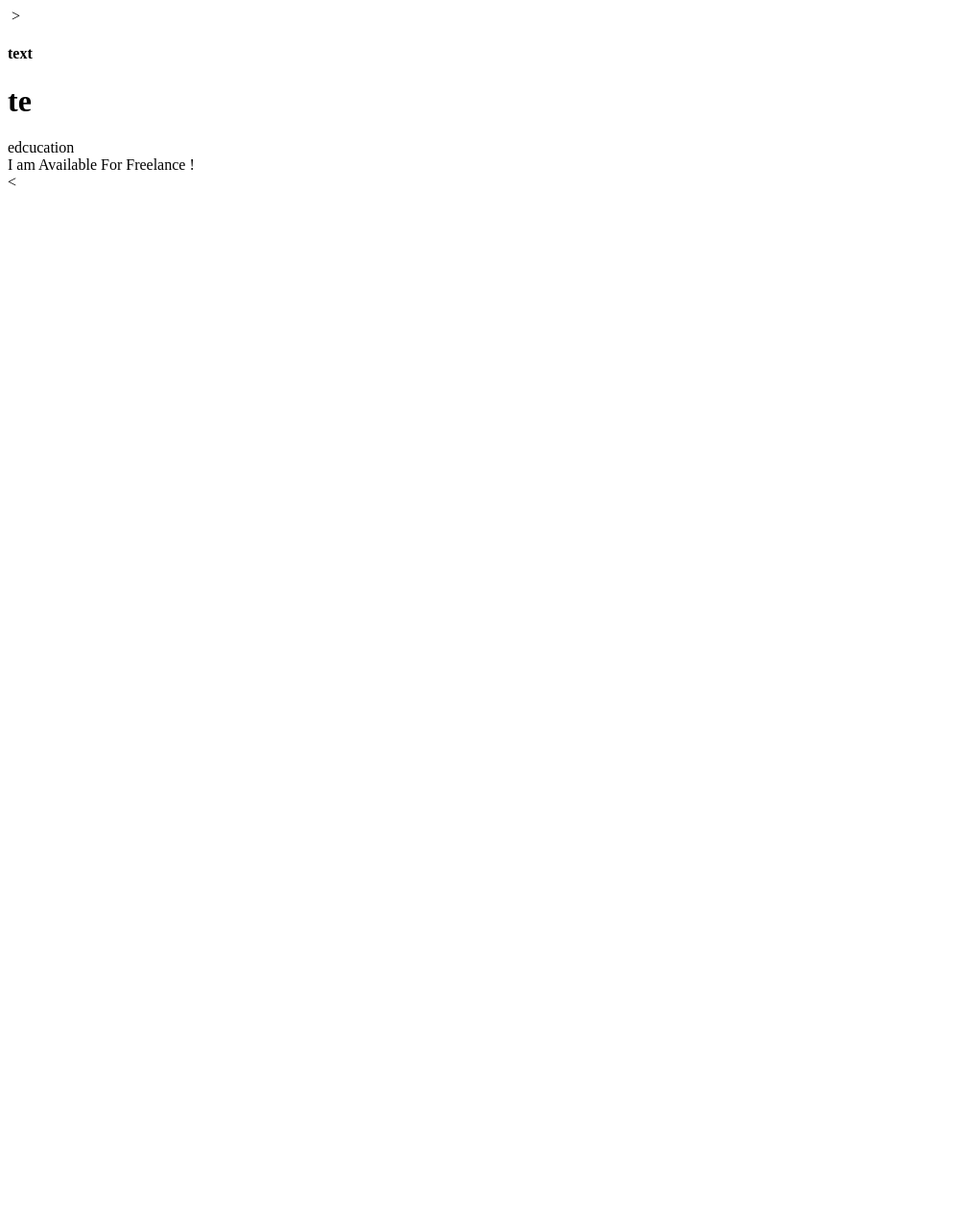
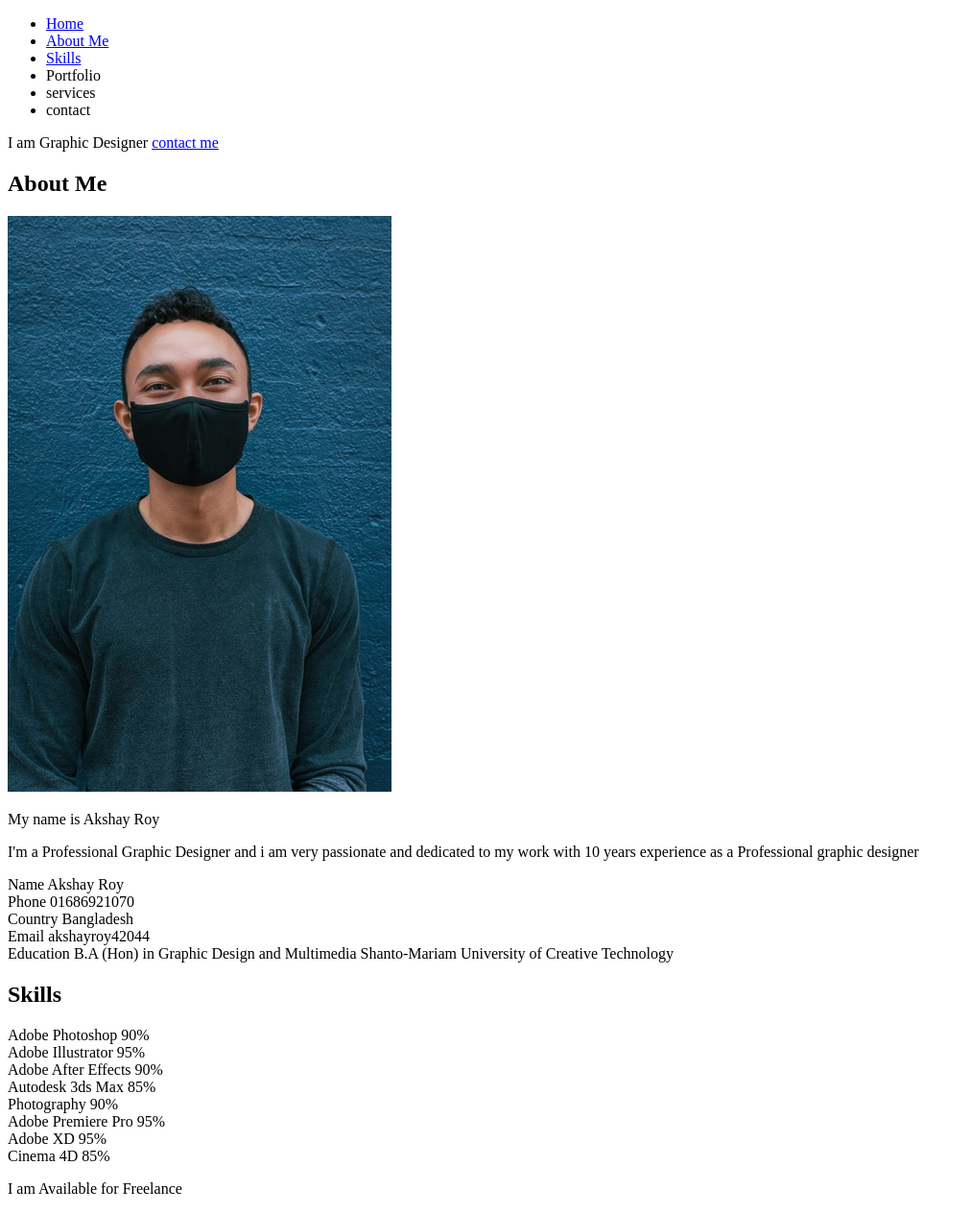
Before and after one commit to herve26/glory, a plain HTML site: page index.html in a window 1280 px wide. Shown: the whole page at 96% size, without its empty margins (0-1013 px from the left). Before the commit the page ends 800 px from the top, so only its background shows below. Drawn offline with Linux system fonts and the light colour scheme.

Commit message:
finish html structure first half

```diff
--- a/index.html
+++ b/index.html
@@ -6,63 +6,142 @@
     <title>Document</title>
 </head>
 <body>
-       <div>
-           <div>
-               <img src=""> <!-- logo-->>
+    <header class="header">
+        <div class="logo"></div>
+        <nav class="nav">
+            <ul class="menu">
+                <li class="menu_item"><a href="#">Home</a></li>
+                <li class="menu_item active"><a href="#aboutme">About Me</a></li>
+                <li class="menu_item"><a href="#skills">Skills</a></li>
+                <li class="menu_item">Portfolio</li>
+                <li class="menu_item">services</li>
+                <li class="menu_item">contact</li>
+            </ul>
+        </nav>
+        <div class="humurger"></div>
+    </header>
+    <main class="main">
+        <section>
+            <div class="intro_text">
+                <span>I am</span>
+                <span>Graphic</span>
+                <span>Designer</span>
+                <a class="button" href="#">contact me</a>
             </div>
-           <!--menus-->
-
-           <div>
-               <div>
-                   <!--icone-->
+        </section>
+        <section>
+            <h2 id="aboutme" class="section_heading">About Me</h2>
+            <div class="self-image">
+                <img src="Webp.net-compress-image.jpg" alt="self image"/>
             </div>
-
+            <div class="self-desc">
+                <p>My name is Akshay Roy</p>
+                <p>I'm a Professional Graphic Designer and i am very passionate and dedicated to my work with 10 years experience as a Professional graphic designer</p>
+            </div>
+            <div class="self-info">
+                <div class="self-detail">
+                    <span class="self-detail_title">Name</span>
+                    <span class="self-detail_content">Akshay Roy</span>
+                </div>
+                <div class="self-detail">
+                    <span class="self-detail_title">Phone</span>
+                    <span class="self-detail_content">01686921070</span>
+                </div>
+                <div class="self-detail">
+                    <span class="self-detail_title">Country</span>
+                    <span class="self-detail_content">Bangladesh</span>
+                </div>
+                <div class="self-detail">
+                    <span class="self-detail_title">Email</span>
+                    <span class="self-detail_content">akshayroy42044</span>
                 </div>
             </div>
-
-<!-- home-->
-       <div>
-           <h4>
-               text
-           </h4>
-           <h1>   te</h1>
-           <a href=""></a>
-
-
+            <div class="self-detail">
+                <span class="self-detail_title">Education</span>
+                <span class="self-detail_content">B.A (Hon) in Graphic Design and Multimedia</span>
+                <span class="self-detail_content">Shanto-Mariam University of Creative Technology</span>
             </div>
-<!-- section two-->
-       <div>
-
-            <div>
-                        <div>
-                            <p><!---title--></p>
+            <div class="self-social">
+                <span class="social-icon"></span>
+                <span class="social-icon"></span>
+                <span class="social-icon"></span>
+                <span class="social-icon"></span>
+                <span class="social-icon"></span>
             </div>
-                        <div>
-                            <!--img-->
-                        </div>
-                        <div>
-                            <!---nav section-->
-                            <div>
-                                <!--identity-->
-                            </div>
-                            <div> edcucation</div>
-                        </div>
-                        <div>
-                            <!--icone plus links-->
-                        </div>
-
+        </section>
+        <section>
+            <h2 id="skills" class="section-heading">Skills</h2>
+            <div class="self-skills-left">
+                <div class="self-skill">
+                    <span class="self-skill_area">Adobe Photoshop</span>
+                    <span class="self-percent">90%</span>
+                    <div class="self-progress">
+                        <div class="self-progress_indicator"></div>
+                        <div class="self-progress_full"></div>
                     </div>
                 </div>
-
-
-       <!--skills section-->
-        <div>
-
-            <div></div>
-            <div></div>
-            <div> I am Available For Freelance !</div>
+                <div class="self-skill">
+                    <span class="self-skill_area">Adobe Illustrator</span>
+                    <span class="self-percent">95%</span>
+                    <div class="self-progress">
+                        <div class="self-progress_indicator"></div>
+                        <div class="self-progress_full"></div>
                     </div>
-
+                </div>
+                <div class="self-skill">
+                    <span class="self-skill_area">Adobe After Effects</span>
+                    <span class="self-percent">90%</span>
+                    <div class="self-progress">
+                        <div class="self-progress_indicator"></div>
+                        <div class="self-progress_full"></div>
+                    </div>
+                </div>
+                <div class="self-skill">
+                    <span class="self-skill_area">Autodesk 3ds Max</span>
+                    <span class="self-percent">85%</span>
+                    <div class="self-progress">
+                        <div class="self-progress_indicator"></div>
+                        <div class="self-progress_full"></div>
+                    </div>
+                </div>
+            </div>
+            <div class="self-skills-right">
+                <div class="self-skill">
+                    <span class="self-skill_area">Photography</span>
+                    <span class="self-percent">90%</span>
+                    <div class="self-progress">
+                        <div class="self-progress_indicator"></div>
+                        <div class="self-progress_full"></div>
+                    </div>
+                </div>
+                <div class="self-skill">
+                    <span class="self-skill_area">Adobe Premiere Pro</span>
+                    <span class="self-percent">95%</span>
+                    <div class="self-progress">
+                        <div class="self-progress_indicator"></div>
+                        <div class="self-progress_full"></div>
+                    </div>
+                </div>
+                <div class="self-skill">
+                    <span class="self-skill_area">Adobe XD</span>
+                    <span class="self-percent">95%</span>
+                    <div class="self-progress">
+                        <div class="self-progress_indicator"></div>
+                        <div class="self-progress_full"></div>
+                    </div>
+                </div>
+                <div class="self-skill">
+                    <span class="self-skill_area">Cinema 4D</span>
+                    <span class="self-percent">85%</span>
+                    <div class="self-progress">
+                        <div class="self-progress_indicator"></div>
+                        <div class="self-progress_full"></div>
+                    </div>
+                </div>
+            </div>
+            <p class="self-hire">I am Available for Freelance</p>
+        </section>
+    </main>
         <!---POTEFOLIO-->
         <div>
                 <div></div>
@@ -70,5 +149,4 @@
         </div>
 
         <!--contanct section-->
-        <
 </html>
```
Lines whose indentation alone changed are shown as unchanged.
